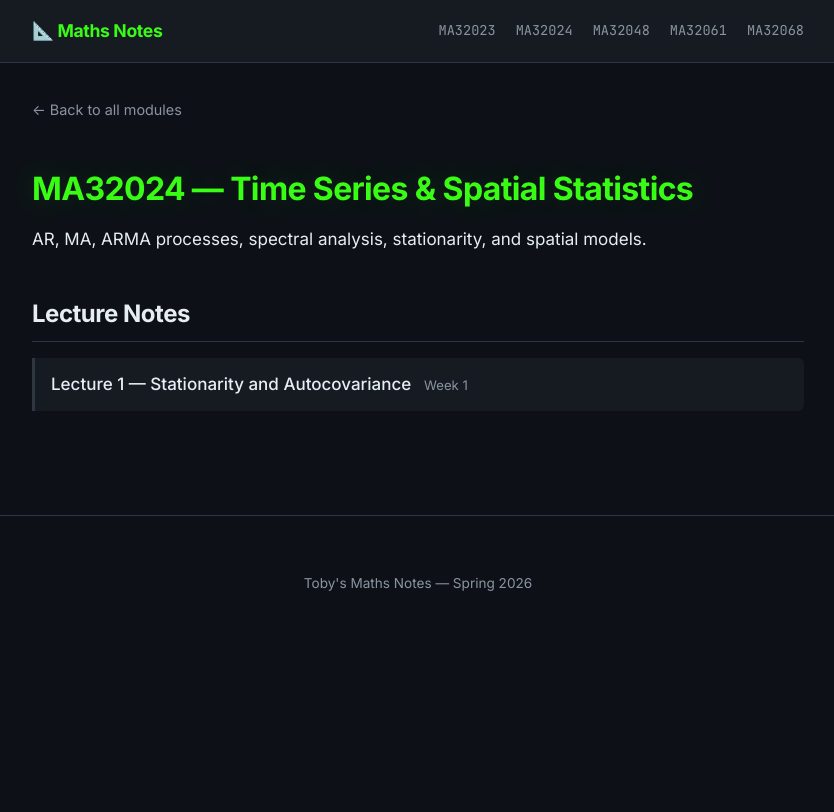
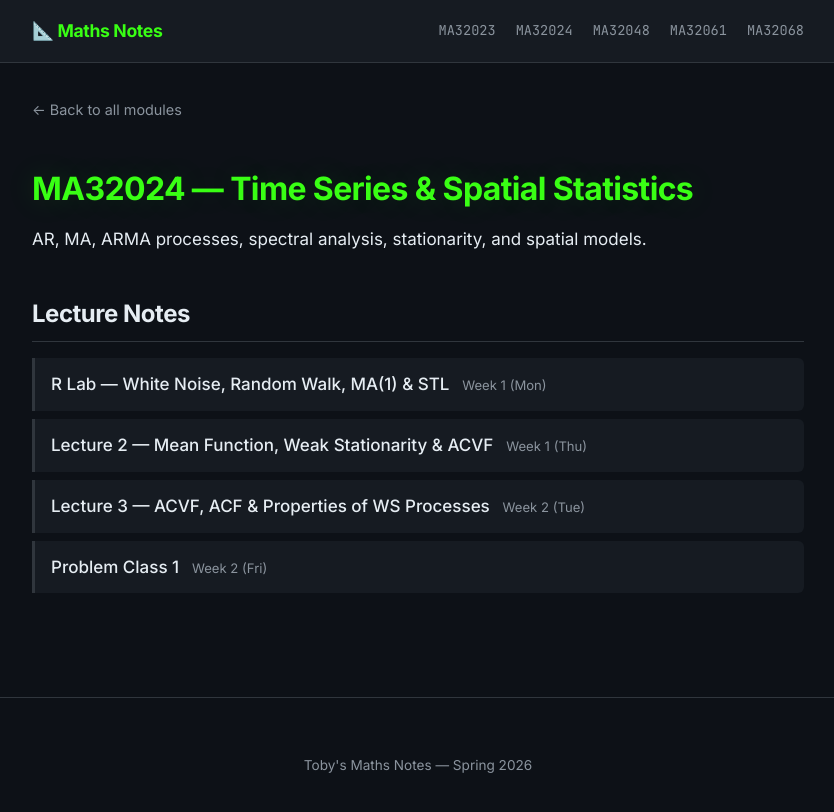
Before and after one commit to tobyjermy/Toby-Jermy-Notes, a Jekyll site: the page built from ma32024/index.md, in a window 1280 px wide. Shown: the top 812 px of the page, without its empty margins (222-1056 px from the left). Built offline with Jekyll 4.4.1, drawn with Linux system fonts in a browser that asks for light colours.

Commit message:
Update index.md

```diff
--- a/ma32024/index.md
+++ b/ma32024/index.md
@@ -13,7 +13,19 @@ AR, MA, ARMA processes, spectral analysis, stationarity, and spatial models.
 
 <ul class="lecture-list">
   <li>
-    <a href="{{ '/ma32024/lecture-01' | relative_url }}">Lecture 1 — Stationarity and Autocovariance</a>
-    <span class="date">Week 1</span>
+    <a href="{{ '/ma32024/week1-lab' | relative_url }}">R Lab — White Noise, Random Walk, MA(1) & STL</a>
+    <span class="date">Week 1 (Mon)</span>
+  </li>
+  <li>
+    <a href="{{ '/ma32024/week1-lec2' | relative_url }}">Lecture 2 — Mean Function, Weak Stationarity & ACVF</a>
+    <span class="date">Week 1 (Thu)</span>
+  </li>
+  <li>
+    <a href="{{ '/ma32024/week1-lec3' | relative_url }}">Lecture 3 — ACVF, ACF & Properties of WS Processes</a>
+    <span class="date">Week 2 (Tue)</span>
+  </li>
+  <li>
+    <a href="{{ '/ma32024/week1-problems' | relative_url }}">Problem Class 1</a>
+    <span class="date">Week 2 (Fri)</span>
   </li>
 </ul>
```
